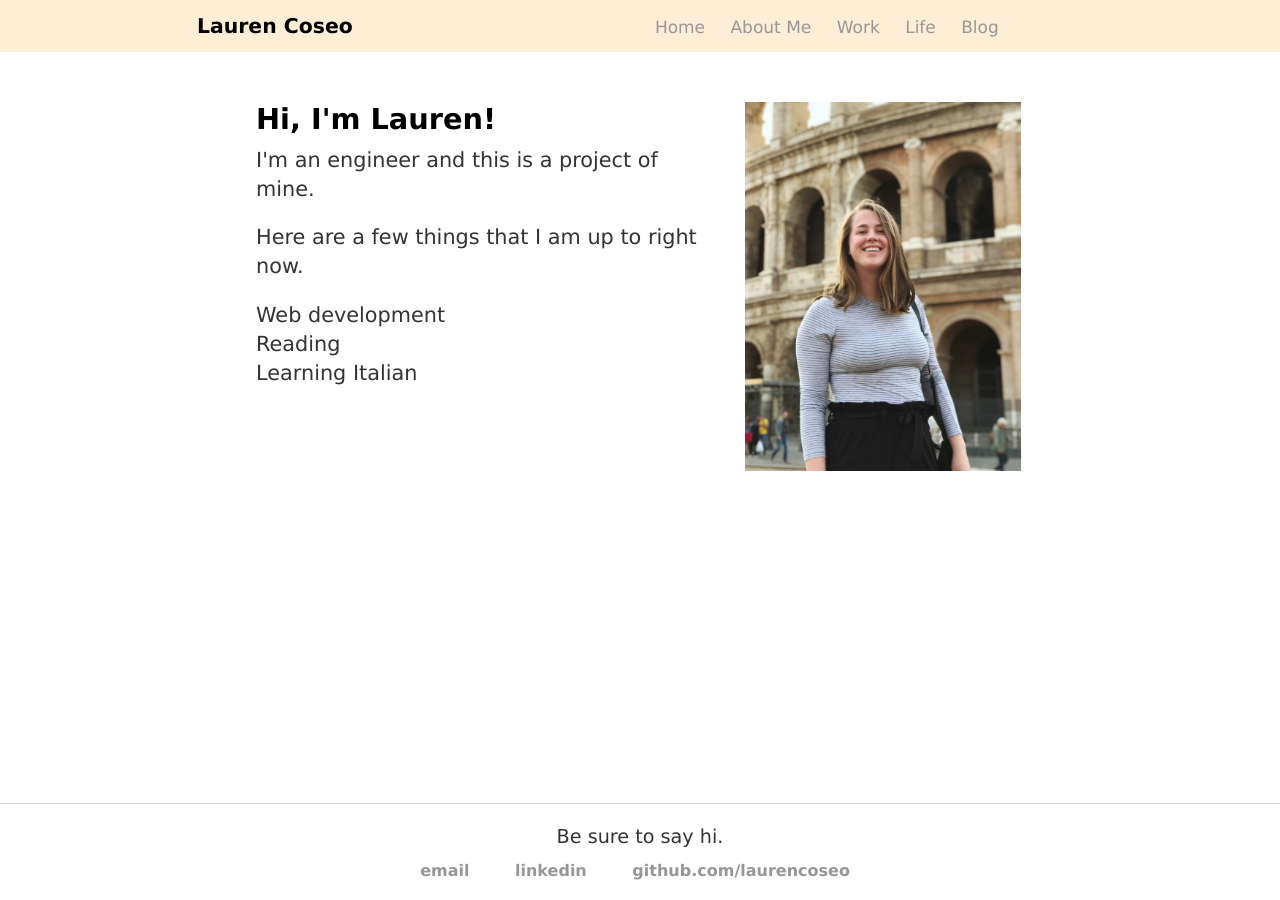
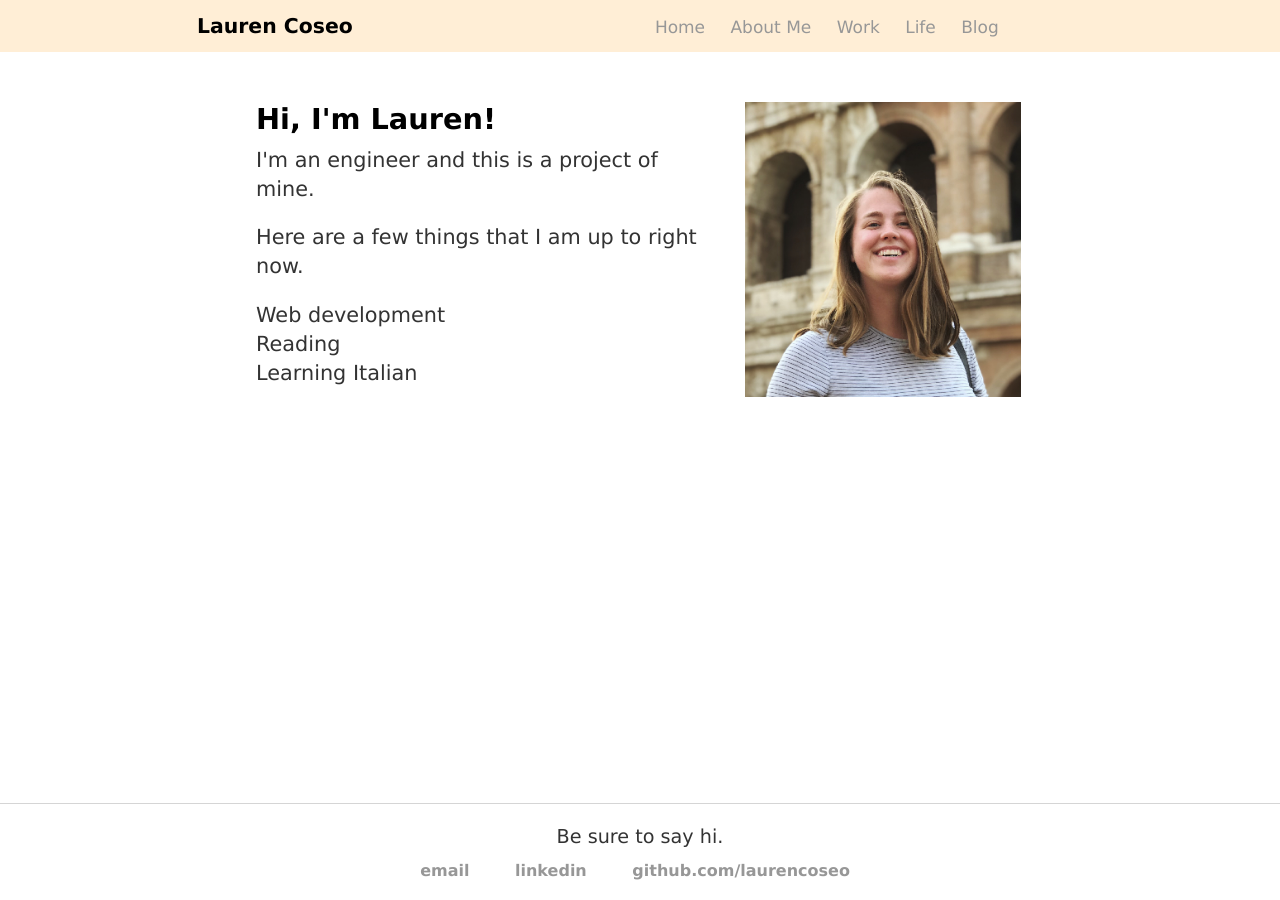
Before and after one commit to laurencoseo/laurencoseo.github.io, a Jekyll site: the page built from index.html, in a window 1280 px wide. Built offline with Jekyll 4.4.1, drawn with Linux system fonts in a browser that asks for light colours.

Commit message:
Update index.html
Fix src for image

```diff
--- a/index.html
+++ b/index.html
@@ -14,7 +14,7 @@ title: Lauren Coseo
                 <p>Learning Italian</p>
             </div><!-- /.blurb -->
             <div class="picture">
-                <img alt="Lauren smiles in Rome, Italy" src="img/mainimage.jpg">
+                <img alt="Lauren smiles in Rome, Italy" src="img/mainimage.png">
             </div><!-- /.picture-->
             <div class="learn">
 
```
